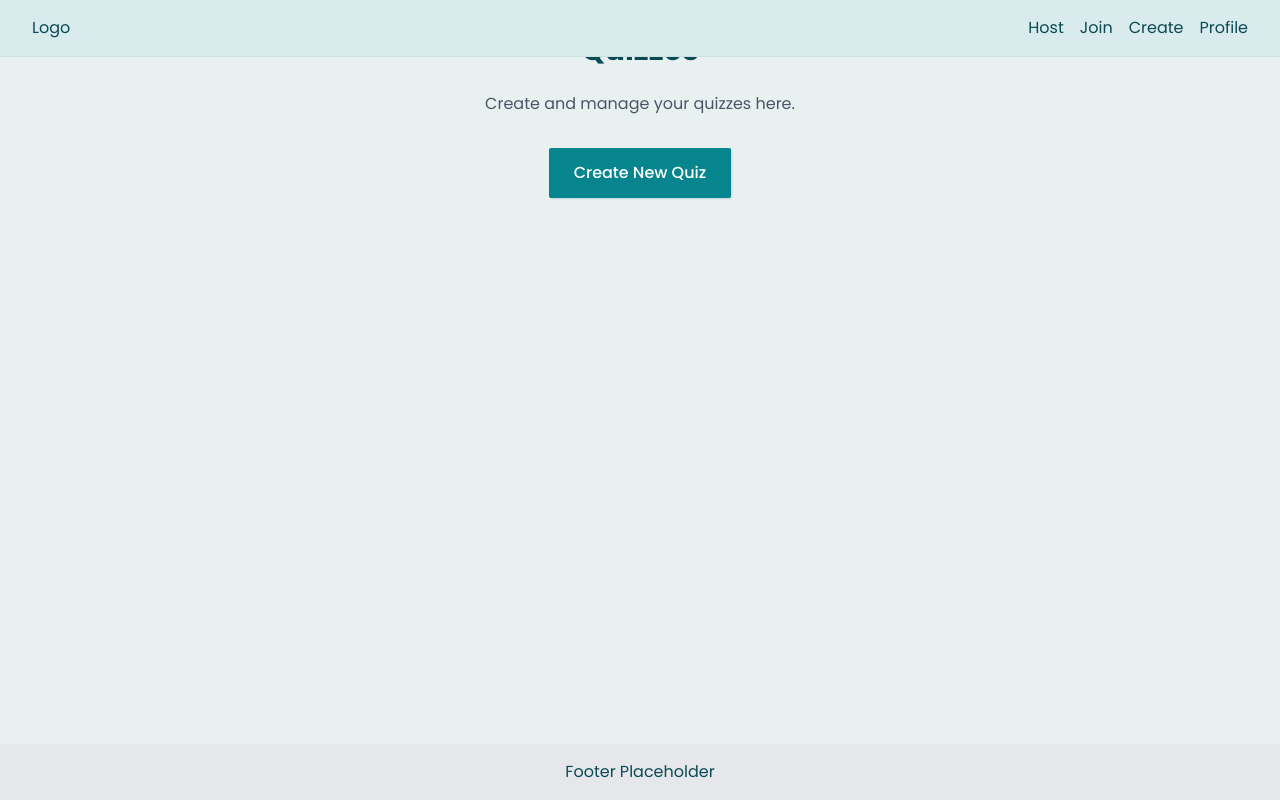
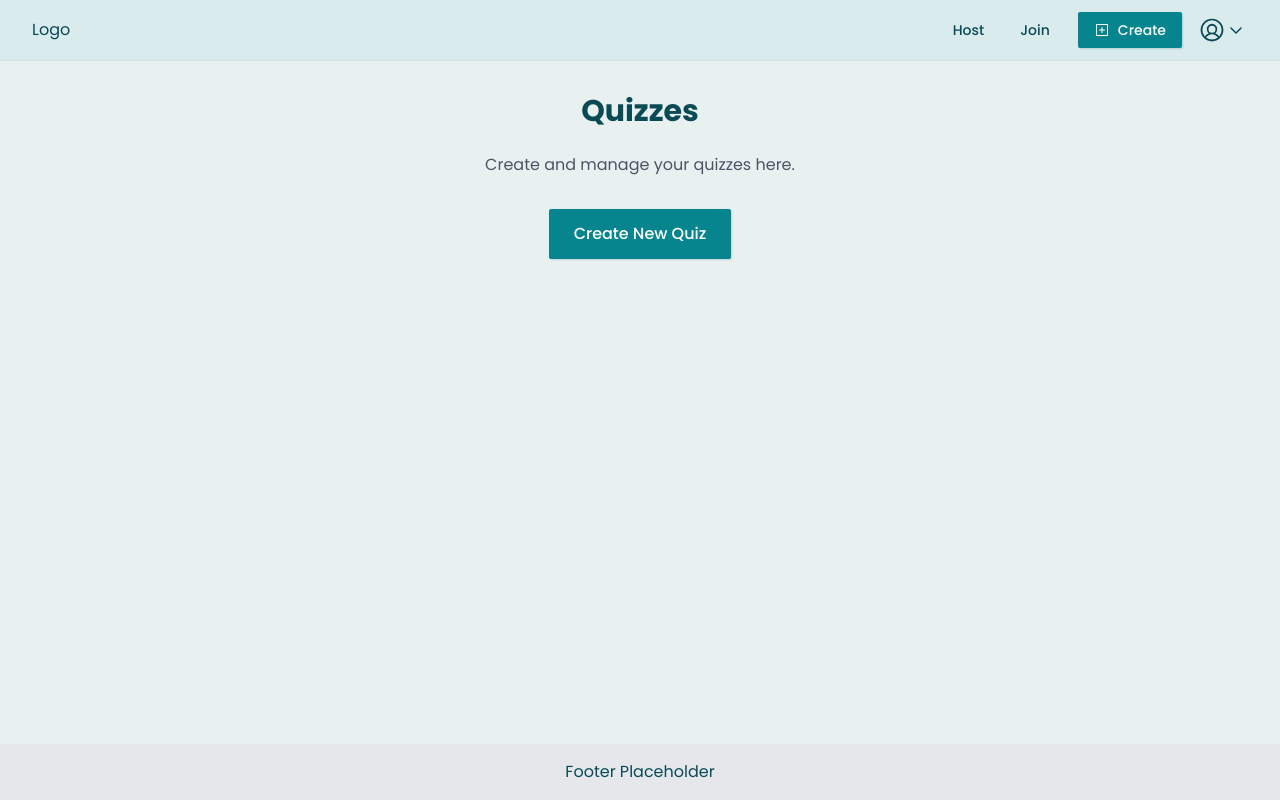
Before and after one commit to nochoy/Doqu, a Next.js app in the folder frontend/: page /quiz/create in a window 1280 px wide. Built offline with nearby package versions, Linux system fonts and the light colour scheme; no server answers.

Commit message:
Added account dropdown menu to navbar

```diff
--- a/frontend/src/app/(main)/layout.tsx
+++ b/frontend/src/app/(main)/layout.tsx
@@ -1,12 +1,13 @@
+import React from 'react';
+
 import { Footer } from '@/components/layout/Footer';
 import Navbar from '@/components/layout/Navbar';
-import React from 'react';
 
 export default function HomeLayout({ children }: Readonly<{ children: React.ReactNode; }>) {
   return (
     <div className='flex flex-col min-h-screen'>
       <Navbar/>
-      <main className='flex-grow container mx-auto'>
+      <main className='flex-grow'>
         {children}
       </main>
       <Footer/>
--- /dev/null
+++ b/frontend/src/components/layout/AccountDropdownMenu.tsx
@@ -0,0 +1,85 @@
+"use client"
+
+import React from 'react';
+import Link from 'next/link';
+import { CaretDownIcon, GearIcon, SignInIcon, SignOutIcon, UserCircleIcon, UserIcon, UserPlusIcon } from '@phosphor-icons/react';
+
+import { DropdownMenu, DropdownMenuTrigger, DropdownMenuContent, DropdownMenuLabel, DropdownMenuGroup, DropdownMenuItem, DropdownMenuSeparator } from '@/components/ui/dropdown-menu';
+import { useAuth } from '@/hooks/useAuth';
+import { useRouter } from 'next/navigation';
+
+export default function AccountDropdownMenu() {
+  const { currentUser, isAuthenticated, logout } = useAuth();
+  const router = useRouter()
+
+  const handleLogout = () => {
+    logout();
+    router.push('/');
+  }
+
+  return (
+    <DropdownMenu>
+    {/* Profile Dropdown Button*/}
+    <DropdownMenuTrigger className='flex items-center cursor-pointer p-1 h-9 w-auto gap-0.5'>
+        {isAuthenticated ? <UserCircleIcon size={28} weight='fill'/> : <UserCircleIcon size={28}/>}
+        <CaretDownIcon weight='bold'/>
+    </DropdownMenuTrigger>
+
+    {/* Popup */}
+    <DropdownMenuContent align='end' className='w-[12rem]'>
+      {/* Username & Email */}
+      <DropdownMenuLabel>
+        { isAuthenticated ?
+          <p className='truncate'>
+            { currentUser?.username }
+          </p> :
+          <p className='justify-self-center'>
+            Not signed in
+          </p>
+        }
+        <p className='text-muted-foreground text-sm font-normal truncate'>
+          { currentUser?.email }
+        </p>
+      </DropdownMenuLabel>
+      <DropdownMenuGroup>
+        { isAuthenticated &&
+          <>
+            <DropdownMenuSeparator/>
+            <DropdownMenuItem asChild>
+              <Link href={`/profile/${currentUser?.id}`}>
+                <UserIcon/>
+                View Profile
+              </Link>
+            </DropdownMenuItem>
+            <DropdownMenuItem asChild>
+              <Link href='/settings'>
+                  <GearIcon/>
+                  Settings
+              </Link>
+            </DropdownMenuItem>
+          </>
+        }
+        {/* Login/Logout button */}
+          { isAuthenticated ?
+            <DropdownMenuItem onClick={handleLogout} className='flex items-center gap-2'>
+                <SignOutIcon size={16}/>Logout
+            </DropdownMenuItem> :
+            <DropdownMenuItem asChild>
+              <Link href='/login'>
+                  <SignInIcon size={16}/>Login
+              </Link>
+            </DropdownMenuItem>
+          }
+        {/* Register button */}
+        { !isAuthenticated &&
+          <DropdownMenuItem asChild>
+            <Link href='/register'>
+              <UserPlusIcon size={16}/> Register
+            </Link>
+          </DropdownMenuItem>
+        }
+      </DropdownMenuGroup>
+    </DropdownMenuContent>
+  </DropdownMenu>
+  )
+}
--- a/frontend/src/components/layout/Navbar.tsx
+++ b/frontend/src/components/layout/Navbar.tsx
@@ -1,19 +1,34 @@
+"use client"
+
 import React from 'react';
+import Link from 'next/link';
+import { PlusSquareIcon } from '@phosphor-icons/react';
 
-const Navbar = () => {
+import { Button } from '@/components/ui/button';
+import AccountDropdownMenu from './AccountDropdownMenu';
+
+export default function Navbar() {
+
   return (
-    <header className="bg-sidebar text-sidebar-foreground border-sidebar-border p-4 px-8 border-b fixed w-full">
-      <nav className="flex justify-between mx-auto">
+    <header className="bg-sidebar text-sidebar-foreground border-sidebar-border p-3 px-8 border-b w-full">
+      <nav className="flex justify-between items-center mx-auto">
         <div>Logo</div>
-        <div className="flex items-center gap-4 ">
-          <span>Host</span>
-          <span>Join</span>
-          <span>Create</span>
-          <span>Profile</span>
+        <div className="flex items-center gap-1">
+          <Button variant='ghost'>
+            Host
+          </Button>
+          <Link href='/join'>
+            <Button variant='ghost'>
+              Join
+            </Button>
+          </Link>
+          <Button variant='default' className='mx-0 sm:mx-2'>
+            <PlusSquareIcon/>
+            Create
+          </Button>
+          <AccountDropdownMenu/>
         </div>
       </nav>
     </header>
   );
 };
-
-export default Navbar;
```
